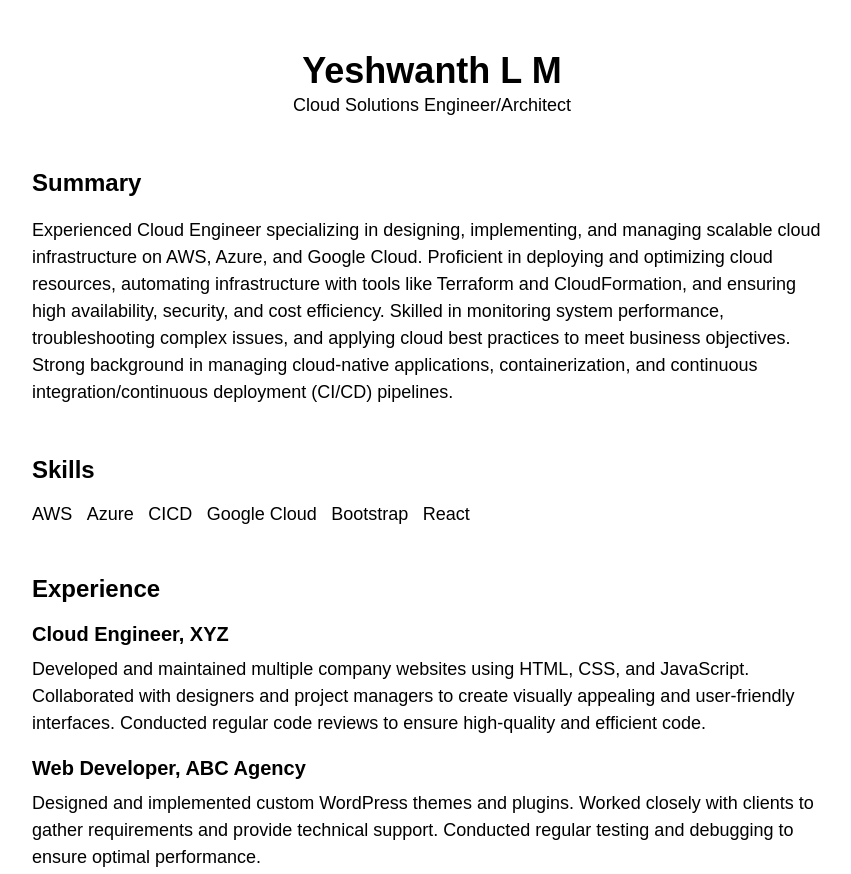
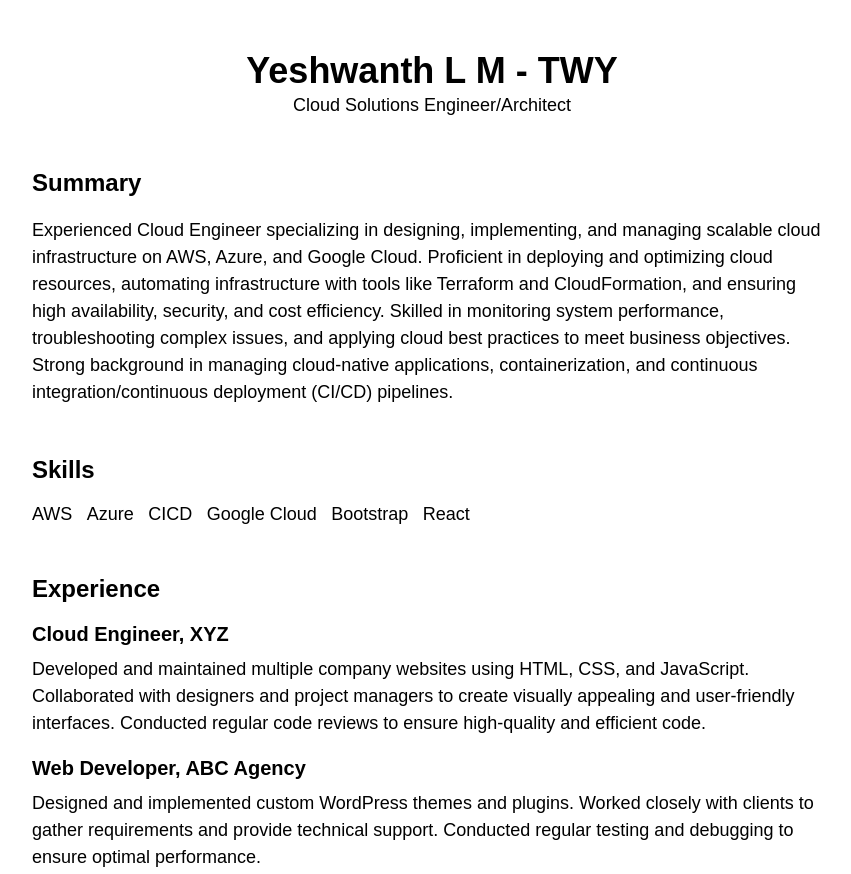
Before and after one commit to yeshwanthlm/AWS-Cloud-DevOps-Worshop-LIVE, a plain HTML site: page module-2-cicd/index.html in a window 1280 px wide. Shown: the top 874 px of the page, without its empty margins (208-1059 px from the left). Drawn offline with Linux system fonts and the light colour scheme.

Commit message:
Update header with additional identifier

```diff
--- a/module-2-cicd/index.html
+++ b/module-2-cicd/index.html
@@ -7,7 +7,7 @@
 <body>
 	<div class="container">
 		<header>
-			<h1>Yeshwanth L M</h1>
+			<h1>Yeshwanth L M - TWY</h1>
 			<p>Cloud Solutions Engineer/Architect</p>
 		</header>
 		<section>
```
